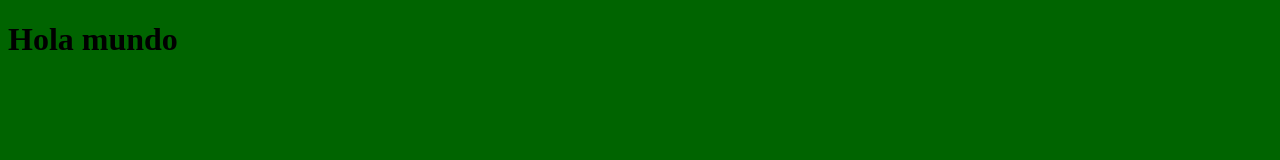
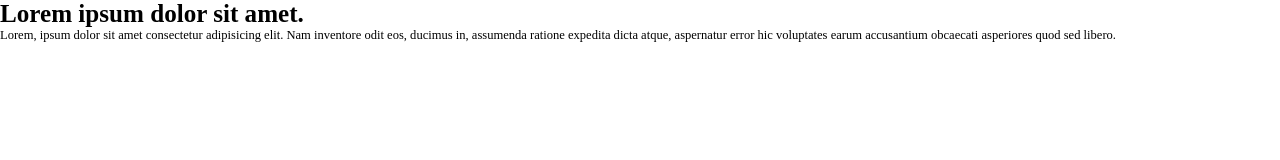
Before and after one commit to CcnMariaBG/training-sass, a plain HTML site: page index.html in a window 1280 px wide. Drawn offline with nearby package versions, Linux system fonts and the light colour scheme; files that its build step writes are made by us from their sources.

Commit message:
archivos parciales

```diff
--- a/index.html
+++ b/index.html
@@ -1,13 +1,20 @@
-  <!DOCTYPE html>
-  <html lang="en">
+<!DOCTYPE html>
+<html lang="en">
   <head>
-        <meta charset="UTF-8">
-        <meta name="viewport" content="width=device-width, initial-scale=1.0">
-        <link rel="stylesheet" href="style.css">
-        <title>Training sass</title>
+    <meta charset="UTF-8" />
+    <meta name="viewport" content="width=device-width, initial-scale=1.0" />
+    <link rel="stylesheet" href="style.css" />
+    <title>Training sass</title>
   </head>
   <body>
-        <h1>Hola mundo</h1>
-
+    <div class="main">
+      <h1 class="main-header">Lorem ipsum dolor sit amet.</h1>
+      <p>
+        Lorem, ipsum dolor sit amet consectetur adipisicing elit. Nam inventore
+        odit eos, ducimus in, assumenda ratione expedita dicta atque, aspernatur
+        error hic voluptates earum accusantium obcaecati asperiores quod sed
+        libero.
+      </p>
+    </div>
   </body>
-  </html>
+</html>
--- /dev/null
+++ b/scss/_reset.scss
@@ -0,0 +1,8 @@
+/*RESEST*/
+*,*::before,*::after{
+    padding: 0;
+    margin: 0;
+    border: 0;
+    box-sizing: inherit;
+    outline: 0 none;
+}
--- /dev/null
+++ b/scss/_variables.scss
@@ -0,0 +1,2 @@
+
+$full-width: 100vw;
--- a/scss/style.scss
+++ b/scss/style.scss
@@ -1,3 +1,10 @@
-body {
-    background-color: darkgreen;
+@import "./reset";
+@import "./variables";
+@import "./functions";
+@import "./maps";
+@import "./mixins";
+
+// Generics
+:root {
+  font-size: 0.785rem;
 }
```
Also changed, not shown: css/style.css, scss/_functions.scss (added), scss/_maps.scss (added), scss/_mixins.scss (added), 1 other file.
